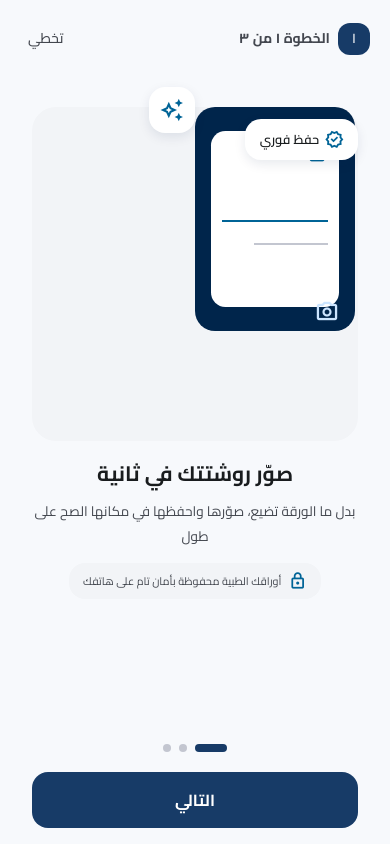
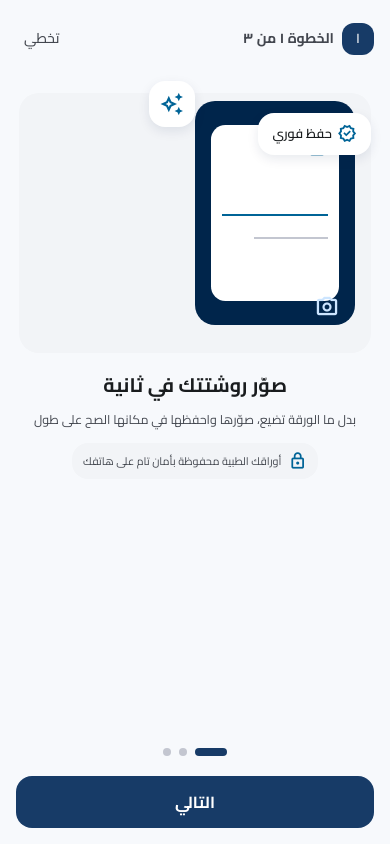
Before and after one commit to Mahmoudfattah/roshetaty, a Next.js app: page /onboarding in a window 390 px wide. Built offline with nearby package versions, Linux system fonts and the light colour scheme.

Commit message:
inhace part 2

```diff
--- a/app/globals.css
+++ b/app/globals.css
@@ -636,3 +636,48 @@ button {
     font-size: 1.35rem;
   }
 }
+
+@media (max-width: 767px) {
+  .intro-header {
+    padding-inline: max(1rem, env(safe-area-inset-left, 0px));
+  }
+
+  .intro-content {
+    max-width: 100%;
+    padding-inline: 1rem;
+    padding-top: clamp(0.75rem, 3vh, 1.5rem);
+  }
+
+  .intro-illustration {
+    width: min(100%, 22rem);
+    height: clamp(13rem, 35vh, 17rem);
+    flex-basis: clamp(13rem, 35vh, 17rem);
+    --intro-art-scale: clamp(0.64, 2.8vw, 0.82);
+  }
+
+  .intro-illustration::before {
+    inset: 0.75rem 0 0;
+    border-radius: 1.25rem;
+  }
+
+  .intro-content h1 {
+    max-width: 100%;
+    font-size: clamp(1.15rem, 5vw, 1.45rem);
+  }
+
+  .intro-content > p {
+    max-width: 22rem;
+    font-size: clamp(0.78rem, 3.2vw, 0.92rem);
+    line-height: 1.75;
+  }
+
+  .intro-note {
+    max-width: min(100%, 21rem);
+    padding-inline: 0.7rem;
+  }
+
+  .intro-primary-button {
+    min-height: 3.25rem;
+    flex-basis: 3.25rem;
+  }
+}
```
